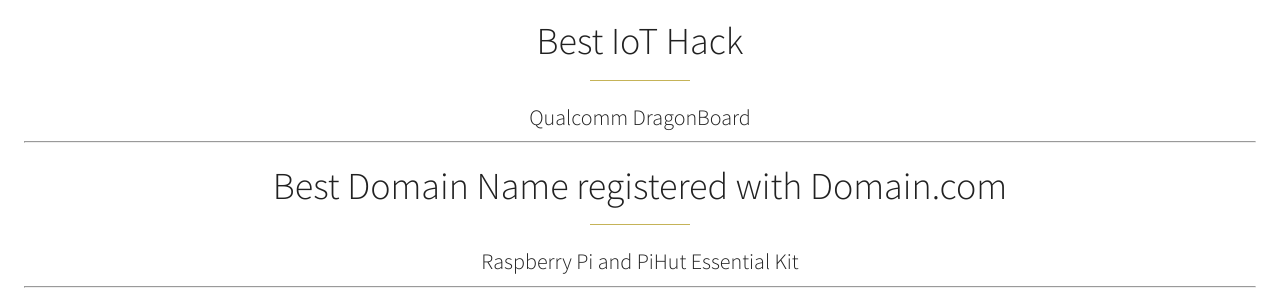
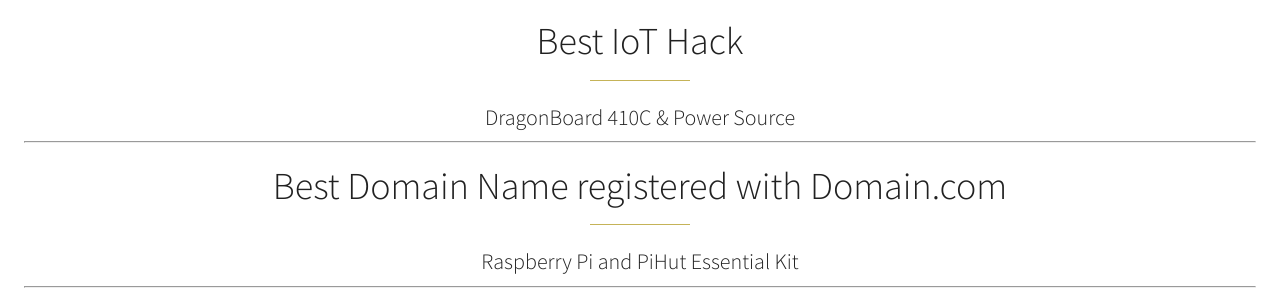
Before and after one commit to SteelHeads/steelhacks.com, a Jekyll site: the page built from index.html, in a window 1280 px wide and 900 px high, scrolled down 2576 px. Shown: the part 157-456 px from the top of the window. Built offline with Jekyll 4.4.1, drawn with Linux system fonts in a browser that asks for light colours.

Commit message:
specified the type of the qualcomm dragonboard

```diff
--- a/index.html
+++ b/index.html
@@ -146,7 +146,7 @@
         <hr/>
         <h3 class="dayTitles">Best IoT Hack</h3>
         <div class="divider goldDivide smaller"></div>
-        <p class="subTitles">Qualcomm DragonBoard</p>
+        <p class="subTitles">DragonBoard 410C & Power Source</p>
         <hr/>
         <h3 class="dayTitles">Best Domain Name registered with Domain.com</h3>
         <div class="divider goldDivide smaller"></div>
```
